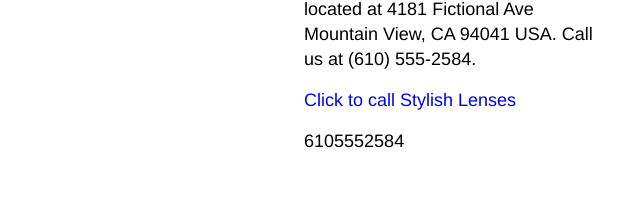
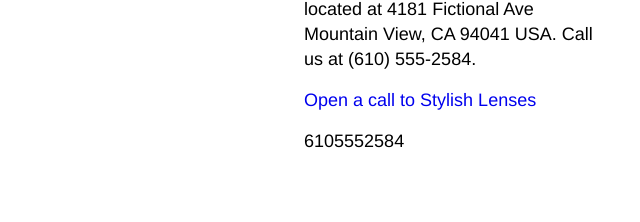
Before and after one commit to TENsSites/TENsSites.github.io, a plain HTML site: page index.html in a window 1280 px wide. Shown: the part 992-1214 px from the top of the page, 0-640 px from the left. Drawn offline with Linux system fonts and the light colour scheme; files whose address does not match are found by name.

Commit message:
Update index.html
Open a call - changed in <address>

```diff
--- a/index.html
+++ b/index.html
@@ -95,7 +95,7 @@
       <div class="main-content-box" id="contact" role="presentation">
         <h2 class="heading-banner" role="presentation">CONTACT</h2>
         <address class="info-text" role="presentation"> Stylish Lenses is open 9am to 6pm, Tuesday through Saturday. We're located at 4181 Fictional Ave Mountain View, CA 94041 USA. Call us at <wbr>(610) 555-2584.
-          <a href="tel:+16105552584" target="_blank" rel="noreferrer noopener" class="launch-call">Click to call Stylish Lenses</a>6105552584
+          <a href="tel:+16105552584" target="_blank" rel="noreferrer noopener" class="launch-call">Open a call to Stylish Lenses</a>6105552584
         </address>
       </div>
 
```
